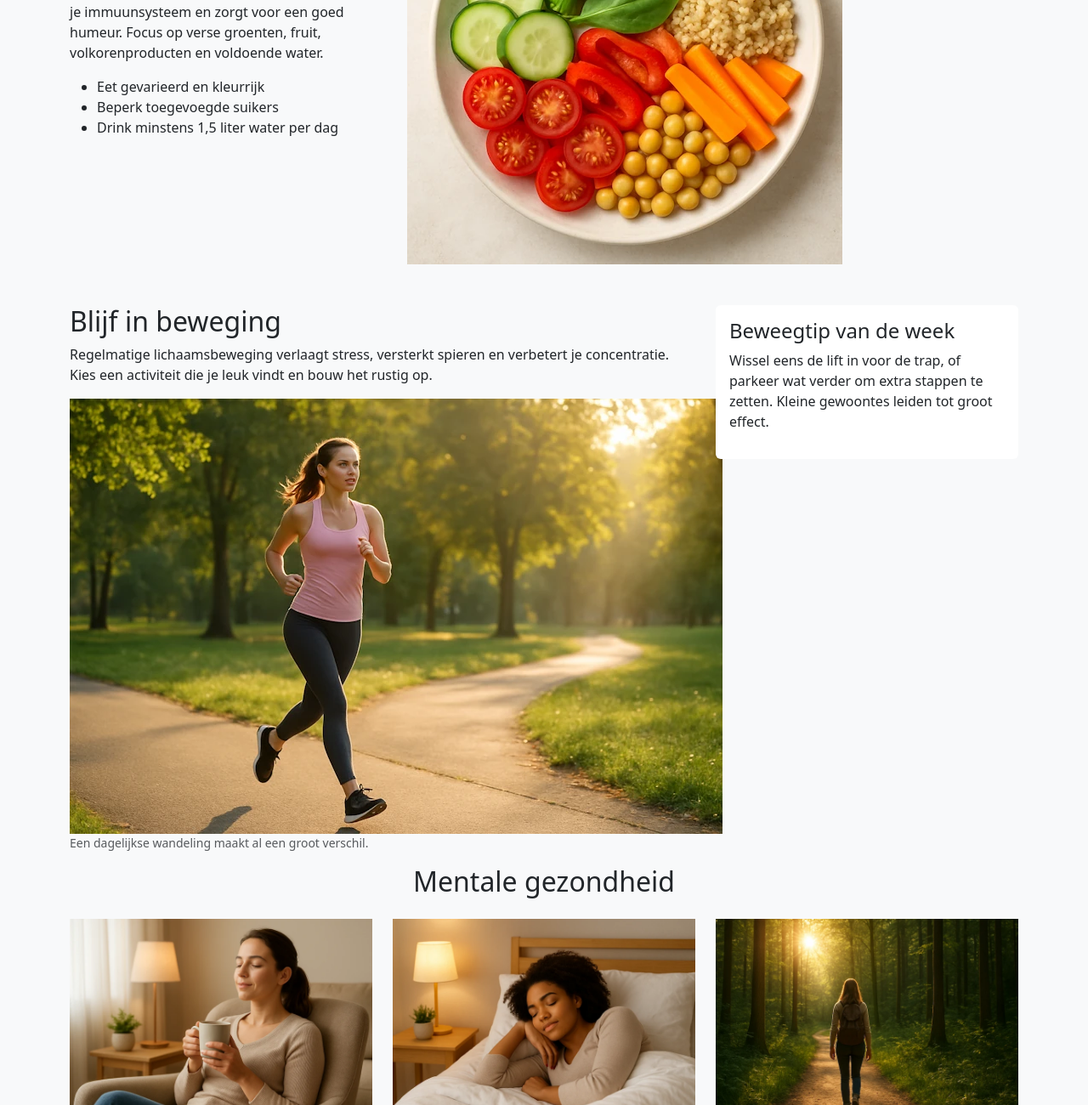
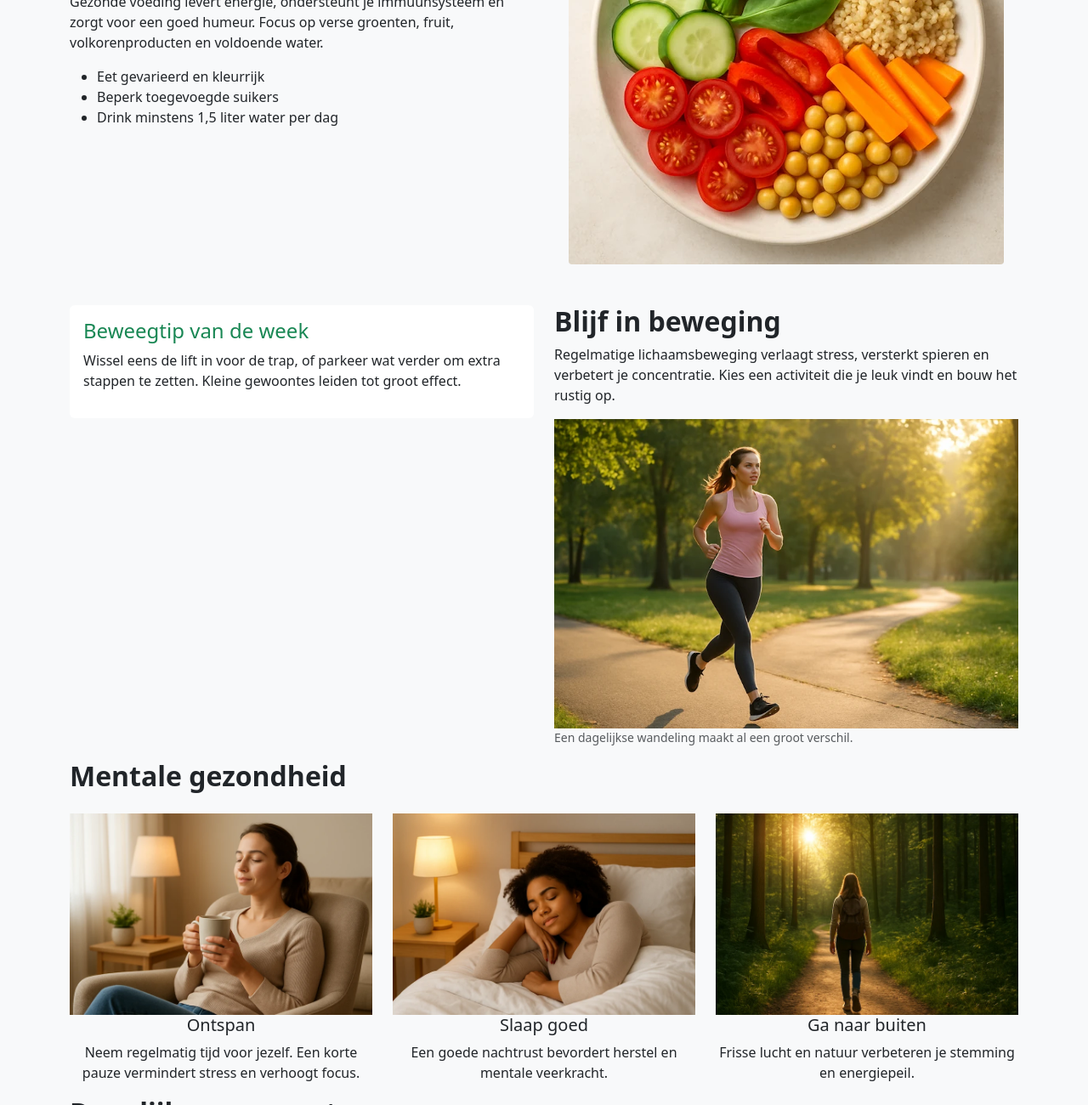
Before and after one commit to aachmoham/web_dev, a website: page 08.Bootstrap/HealthyLife/index.html in a window 1280 px wide. Shown: the part 393-1693 px from the top of the page at 85% size. Drawn offline with nearby package versions, Linux system fonts and the light colour scheme.

Commit message:
Update index.html

```diff
--- a/08.Bootstrap/HealthyLife/index.html
+++ b/08.Bootstrap/HealthyLife/index.html
@@ -11,14 +11,14 @@
 <body class="bg-light">
 
 	<header class="bg-success text-white text-center py-4">
-		<h1>HealthyLife</h1>
+		<h1 class="fw-bold">HealthyLife</h1>
 		<p>Jouw gids naar een gezondere levensstijl</p>
 	</header>
 
 	<main class="container my-5">
 		<section class="row align-items-center mb-5">
-			<div class="col-md-4">
-				<h2>Voeding is de basis</h2>
+			<div class="col-md-6">
+				<h2 class="fw-bold">Voeding is de basis</h2>
 				<p>Gezonde voeding levert energie, ondersteunt je immuunsysteem en zorgt voor een goed humeur. Focus op
 					verse groenten, fruit, volkorenproducten en voldoende water.</p>
 				<ul>
@@ -28,33 +28,35 @@
 				</ul>
 			</div>
 			<div class="col-md-6 text-center">
-				<img src="img/healthy_food.webp" alt="Gezonde voeding op een bord">
+				<img src="img/healthy_food.webp" class="rounded-1 img-fluid" alt="Gezonde voeding op een bord">
 			</div>
 		</section>
 
 		<section class="row">
-			<div class="col-md-8">
-				<h2>Blijf in beweging</h2>
+
+			<div class="col-md-6">
+				<div class="bg-white p-3 rounded">
+					<h4 class="text-success">Beweegtip van de week</h4>
+					<p>Wissel eens de lift in voor de trap, of parkeer wat verder om extra stappen te zetten. Kleine
+						gewoontes leiden tot groot effect.</p>
+				</div>
+			</div>
+
+			<div class="col-md-6">
+				<h2 class="fw-bold">Blijf in beweging</h2>
 				<p>Regelmatige lichaamsbeweging verlaagt stress, versterkt spieren en verbetert je concentratie. Kies
 					een
 					activiteit die je leuk vindt en bouw het rustig op.</p>
 				<figure class="figure">
-					<img src="img/fitness.webp" alt="Vrouw aan het joggen in de natuur">
+					<img src="img/fitness.webp" class="img-fluid" alt="Vrouw aan het joggen in de natuur">
 					<figcaption class="figure-caption">Een dagelijkse wandeling maakt al een groot verschil.
 					</figcaption>
 				</figure>
 			</div>
-			<div class="col-md-4">
-				<div class="bg-white p-3 rounded">
-					<h4>Beweegtip van de week</h4>
-					<p>Wissel eens de lift in voor de trap, of parkeer wat verder om extra stappen te zetten. Kleine
-						gewoontes leiden tot groot effect.</p>
-				</div>
-			</div>
 		</section>
 
 		<section>
-			<h2 class="text-center mb-4">Mentale gezondheid</h2>
+			<h2 class="fw-bold mb-4">Mentale gezondheid</h2>
 			<div class="row">
 				<div class="col-md-4 text-center">
 					<img src="img/relax.webp" class="img-fluid me-2" alt="Rustmoment met thee">
@@ -75,7 +77,7 @@
 		</section>
 
 		<section>
-			<h2>Dagelijkse gewoontes</h2>
+			<h2 class="fw-bold">Dagelijkse gewoontes</h2>
 			<p>Een overzicht van gezonde dagelijkse gewoontes en hun voordelen.</p>
 			<table class="table table-bordered">
 				<thead class="table-success">
```
